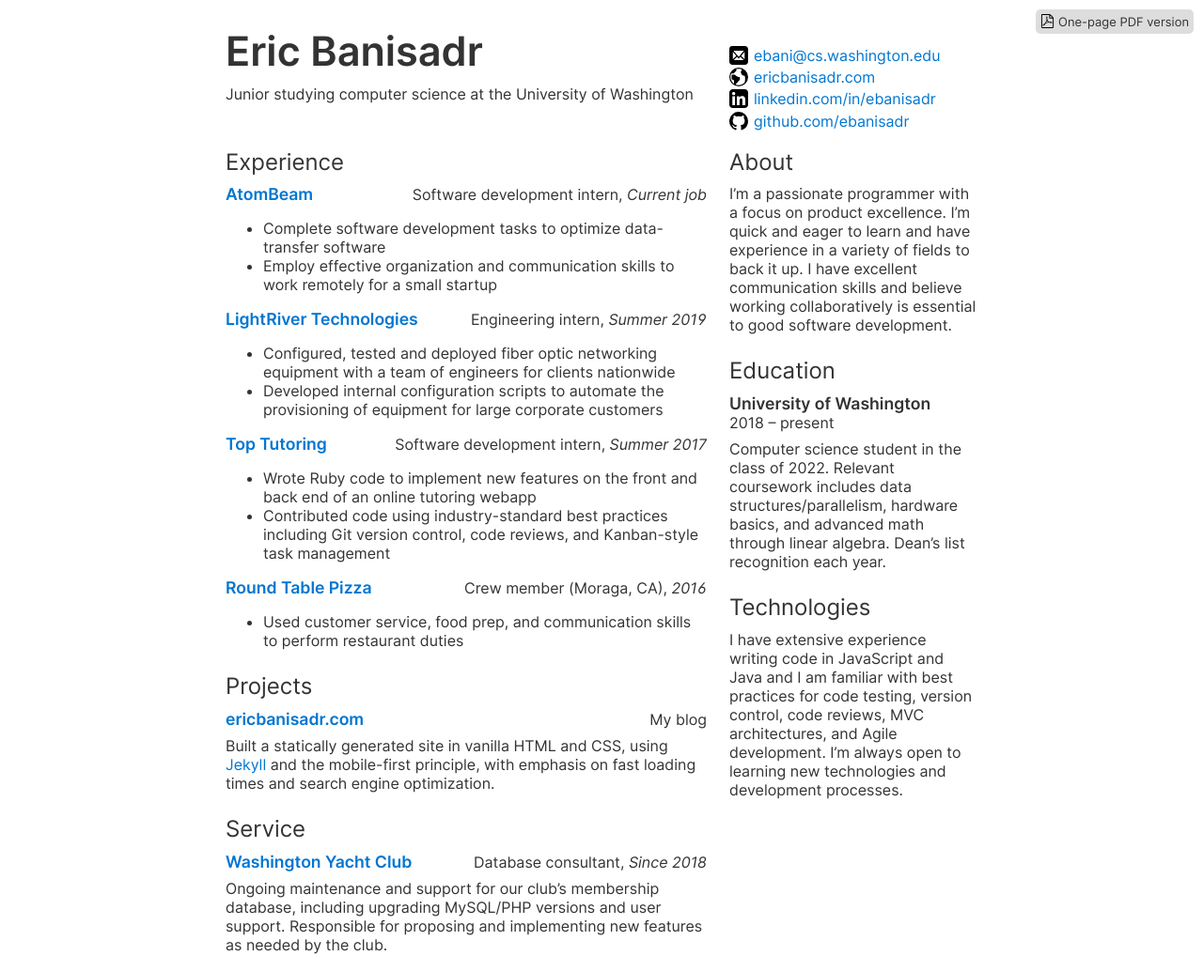
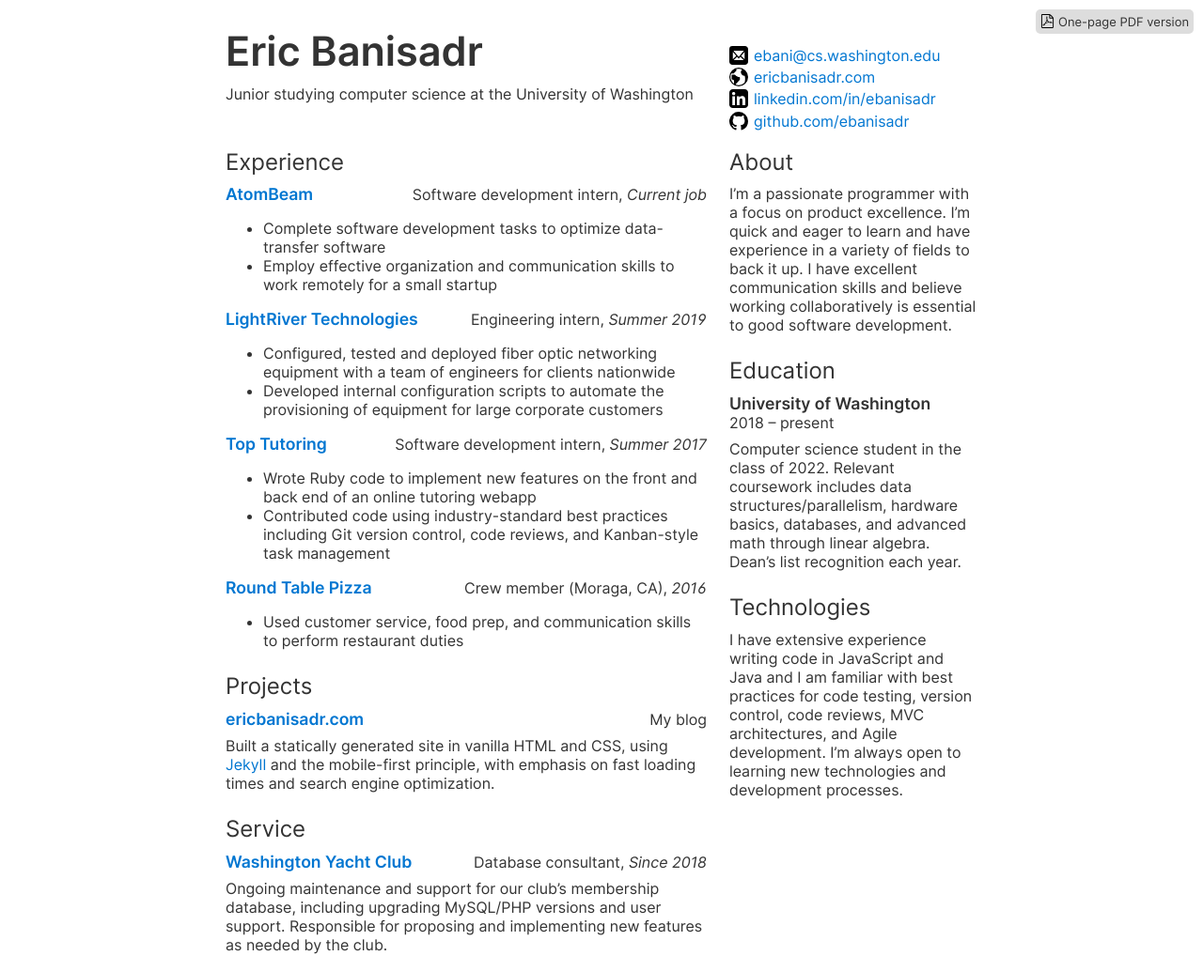
Before and after one commit to ebanisadr/ebanisadr.github.io, a Jekyll site: the page built from resume.html, in a window 1280 px wide. Shown: the whole page at 94% size. Built offline with Jekyll 4.4.1, drawn with Linux system fonts in a browser that asks for light colours.

```diff
--- a/resume.html
+++ b/resume.html
@@ -53,9 +53,9 @@
   - school: University of Washington
     shortdate: 2018 - present
     description:
-      Computer science student in the class of 2022. Relevant coursework includes data
-      structures/parallelism, hardware basics, and advanced math through linear
-      algebra. Dean's list recognition each year.
+      Computer science student in the class of 2022. Relevant coursework
+      includes data structures/parallelism, hardware basics, databases, and
+      advanced math through linear algebra. Dean's list recognition each year.
 technologies:
   - I have extensive experience writing code in JavaScript and Java and I
     am familiar with best practices for code testing, version control, code
```
Also changed, not shown: everything-else.html (+6 -1 lines), 1 other file.
